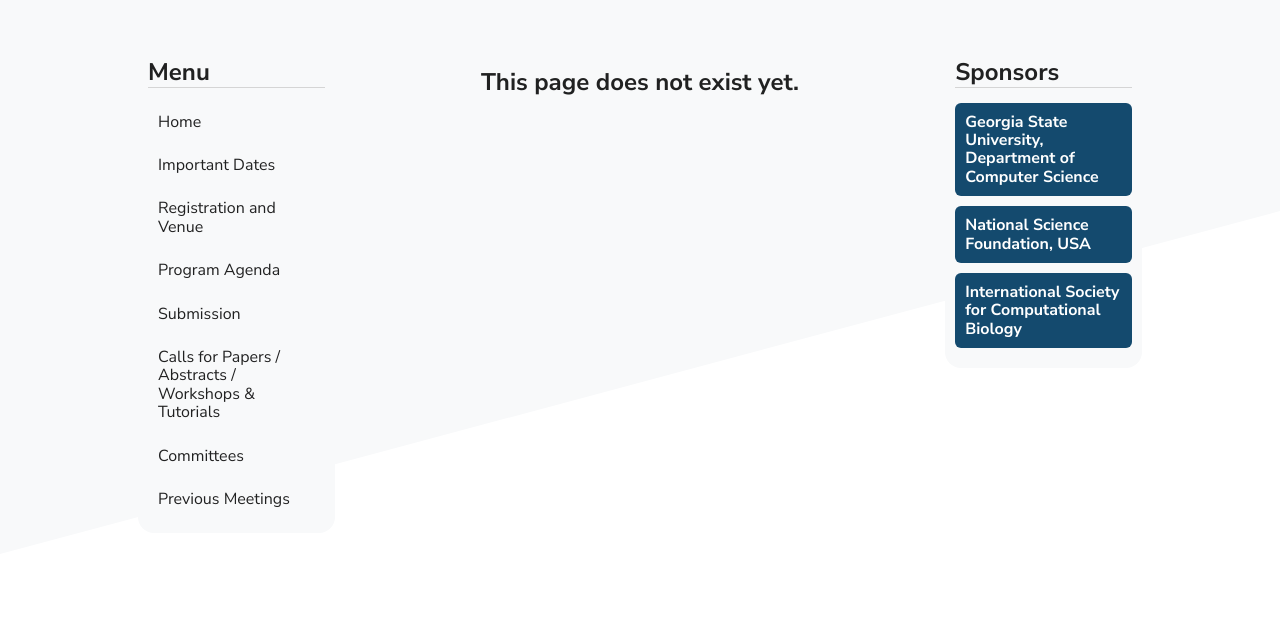
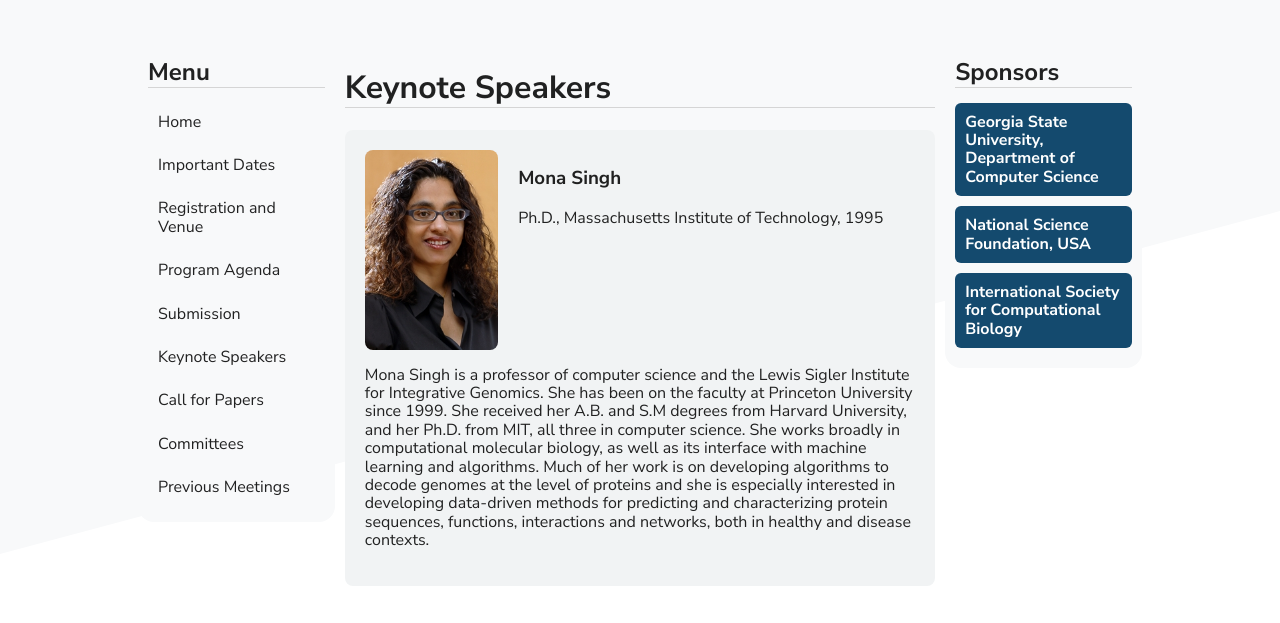
Before and after one commit to Mangul-Lab-USC/_ISBRA22, a Next.js app: page /keynotes in a window 1280 px wide. Before the commit this address had no page. Shown: the part 316-939 px from the top of the page. Before the commit the page ends 870 px from the top, so only its background shows below. Built offline with nearby package versions, Linux system fonts and the light colour scheme.

Commit message:
add keynote page

```diff
--- a/components/Layout/Layout.js
+++ b/components/Layout/Layout.js
@@ -24,7 +24,11 @@ const menu = [
     href: "/submission",
   },
   {
-    name: "Calls for Papers / Abstracts / Workshops & Tutorials",
+    name: "Keynote Speakers",
+    href: "/keynotes",
+  },
+  {
+    name: "Call for Papers",
     href: "/calls",
   },
   {
@@ -44,7 +48,7 @@ const sponsors = [
   },
   {
     name: "National Science Foundation, USA",
-    url: "https://www.nsf.gov/",
+    url: "https://www.nsf.gov/awardsearch/showAward?AWD_ID=1923679&HistoricalAwards=false",
   },
   {
     name: "International Society for Computational Biology",
--- a/pages/dates.js
+++ b/pages/dates.js
@@ -13,7 +13,7 @@ function Dates() {
       <div className={styles.table}>
         <div className={styles.entry}>
           <div>Submission deadline</div>
-          <span>July 15, 2022</span>
+          <span>July 25, 2022</span>
         </div>
         <div className={styles.entry}>
           <div>Notification of acceptance</div>
--- /dev/null
+++ b/pages/keynotes.js
@@ -0,0 +1,39 @@
+import SEO from "../components/Layout/SEO";
+import styles from "../styles/keynotes.module.css";
+import mona from "../public/images/mona-singh.jpg";
+
+const speakers = [
+  {
+    name: "Mona Singh",
+    href: "https://www.cs.princeton.edu/people/profile/mona",
+    img: mona.src,
+    title: "Ph.D., Massachusetts Institute of Technology, 1995",
+    description:
+      "Mona Singh is a professor of computer science and the Lewis Sigler Institute for Integrative Genomics. She has been on the faculty at Princeton University since 1999.   She received her A.B. and S.M degrees from Harvard University, and her Ph.D.  from MIT, all three in computer science.  She works broadly in computational molecular biology, as well as its interface with machine learning and algorithms.  Much of her work is on developing algorithms to decode genomes at the level of proteins and she is especially interested in developing data-driven methods for predicting and characterizing protein sequences, functions, interactions and networks, both in healthy and disease contexts.",
+  },
+];
+
+function Dates() {
+  return (
+    <>
+      <SEO title="Keynote Speakers" desc="" />
+      <h1>Keynote Speakers</h1>
+      {speakers.map((speaker) => (
+        <div className={styles.keynote} key={speaker.name}>
+          <div className={styles.keynoteContainer}>
+            <img src={speaker.img}></img>
+            <div className={styles.keynoteWrapper}>
+              {/* <a rel="noreferrer" target="_blank" href={speaker.href}> */}
+                <h3>{speaker.name}</h3>
+              {/* </a> */}
+              <span>{speaker.title}</span>
+            </div>
+          </div>
+          <p>{speaker.description}</p>
+        </div>
+      ))}
+    </>
+  );
+}
+
+export default Dates;
--- /dev/null
+++ b/styles/keynotes.module.css
@@ -0,0 +1,24 @@
+.keynote {
+  display: flex;
+  flex-direction: column;
+  padding: 20px;
+  background: var(--secondary-main);
+  border-radius: 8px;
+  margin-bottom: 20px;
+}
+
+.keynoteContainer {
+  display: flex;
+  flex-direction: row;
+  gap: 20px;
+}
+
+.keynoteContainer > img {
+  height: 200px;
+  border-radius: 8px;
+}
+
+.keynoteWrapper {
+    display: flex;
+    flex-direction: column;
+}
```
Also changed, not shown: public/images/mona-singh.jpg (added), 1 other file (tests, documents, lock files or other folders).
